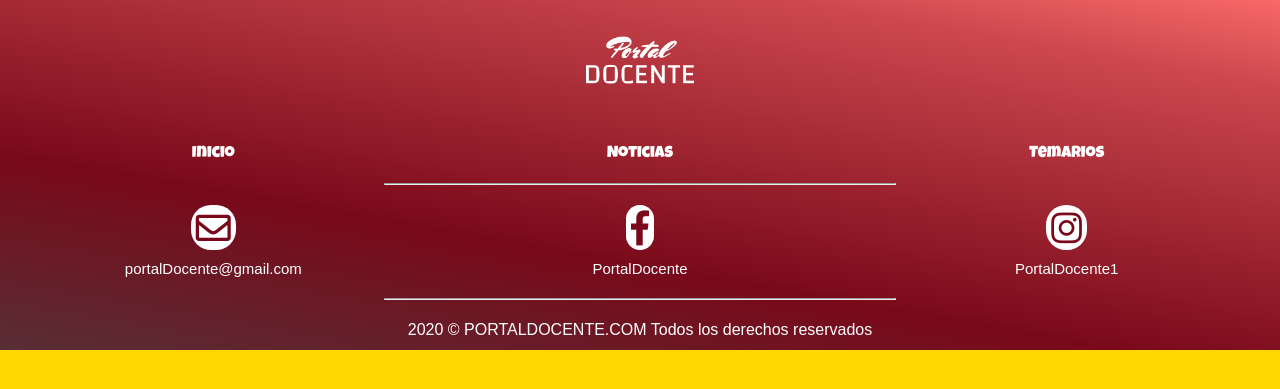
After one commit to RocioDaw/Portal-Docente, a PHP site: page /footer.php in a window 1280 px wide. The commit adds this page. Shown: the top 389 px of the page. Run offline with PHP 8.4, Linux system fonts and the light colour scheme.

Commit message:
maquetación footer

```diff
--- a/css/style.css
+++ b/css/style.css
@@ -33,7 +33,7 @@ label{
     display: none;
 }
 /****menu***/
-hr{
+.menu hr{
     width: 5%;
     height: 1px;
     margin: 0 auto;
@@ -64,9 +64,64 @@ ul.menuLista a:hover {
     background-color: #F86868;
 }
 
+/**************************FOOTER********************************/
+footer{
+    height: 350px;
+    background: linear-gradient(190deg, rgba(248,104,104,1) 0%, rgba(205,72,78,1) 15%, rgba(121,9,26,1) 66%, rgba(69,68,68,1) 120%);
+    display:grid;
+    grid-template-columns: auto;
+    grid-template-rows: auto auto auto auto auto;
+    color:white;
+    text-align: center;
+    grid-gap:10px;
+    font-family: 'Luckiest Guy', sans-serif;
+}
+.menuFooterContainer{
+    display:grid;
+    grid-template-columns:repeat(3, 1fr);
+}
+.contactContainer{
+    display:grid;
+    grid-template-columns:repeat(3,1fr);
+
+}
+/*Contacto del footer (facebook,email,instagram)*/
+.contacto{ /*ocultar texto de los contactos*/
+    display:none;
+}
+footer img{
+    width:120px;
+}
+footer li a{
+    text-decoration: none;
+    color:white;
+}
+footer li{
+    list-style-type: none;
+
+}
+footer li i{
+    font-size: 35px;
+    padding-right: 20px;
+    padding:5px;
+    color:rgba(121,9,26,1);
+    background-color: white;
+    border-radius:20px;
+}
+footer hr{
+    height: 1px;
+    width: 40%;
+    margin:0 auto;
+}
+.item5{
+    font-family: sans-serif;
+}
+
+
+
 
 /*********************MODO RECURSIVO**********************/
-@media screen and (min-width: 768px){
+@media screen and (min-width: 768px){ /*TABLET*/
     /********************HEADER***************/
     body{
         background-color: firebrick;
@@ -74,9 +129,16 @@ ul.menuLista a:hover {
     .fa-bars:before{ /*tamaño de icono*/
         font-size: 40px;
     }
+    /********************FOOTER**************/
+    .contacto{
+        display:block;
+        font-family: sans-serif;
+        font-size: 15px;
+        padding-top:10px;
+    }
 
 }
-@media screen and (min-width: 1024px){
+@media screen and (min-width: 1024px){/*ORDENADOR*/
     /********************HEADER***************/
     body{
         background-color: gold;
@@ -95,7 +157,7 @@ ul.menuLista a:hover {
         color:black;
         padding:10px 50px 10px 50px;
     }
-    hr{
+    .menu hr{
         display:none;
     }
     .menu{
@@ -103,6 +165,7 @@ ul.menuLista a:hover {
 
     }
 
+    /*****************FOOTER************************/
 
 
 }
--- /dev/null
+++ b/footer.php
@@ -0,0 +1,51 @@
+<!DOCTYPE html>
+<html lang="en">
+
+<head>
+    <meta charset="UTF-8">
+    <title>Portal Docente</title>
+    <meta name="viewport" content="width=device-width, initial-scale=1">
+    <link href="css/fontawesome-free-5.0.1/css/fontawesome-all.css" rel="stylesheet" type="text/css">
+    <link href="https://fonts.googleapis.com/css?family=Luckiest+Guy&display=swap" rel="stylesheet">
+    <link rel="stylesheet" href="css/style.css">
+</head>
+<body>
+    <footer>
+        <div class="item1">
+            <img src="images/logoFooter.png" alt="">
+        </div>
+
+        <div class="item2">
+            <ul class="menuFooterContainer">
+                <li><a href='#'>Inicio</a></li>
+                <li><a href='#'>Noticias</a></li>
+                <li><a href='#'>Temarios</a></li>
+            </ul>
+        </div>
+        <hr>
+        <div class="item3">
+            <ul class="contactContainer">
+                <li>
+                    <i class="far fa-envelope"></i>
+                    <span class="contacto">portalDocente@gmail.com</span>
+                </li>
+                <li>
+                    <i class="fab fa-facebook-f"></i>
+                    <span class="contacto">PortalDocente</span>
+                </li>
+                <li>
+                    <i class="fab fa-instagram"></i>
+                    <span class="contacto"> PortalDocente1</span>
+                </li>
+            </ul>
+        </div>
+        <hr>
+        <div class="item5">
+            2020 © PORTALDOCENTE.COM Todos los derechos reservados
+        </div>
+
+
+    </footer>
+
+</body>
+</html>
--- a/header.php
+++ b/header.php
@@ -20,7 +20,7 @@
 
             <!-- Logo -->
             <div class="logo">
-                <img src="images/logo2.png" alt="">
+                <img src="images/logo.png" alt="">
             </div>
 
             <!-- Main Navigation -->
```
Also changed, not shown: images/logo.png, images/logo2.PNG (deleted), images/logoFooter.png (added).
